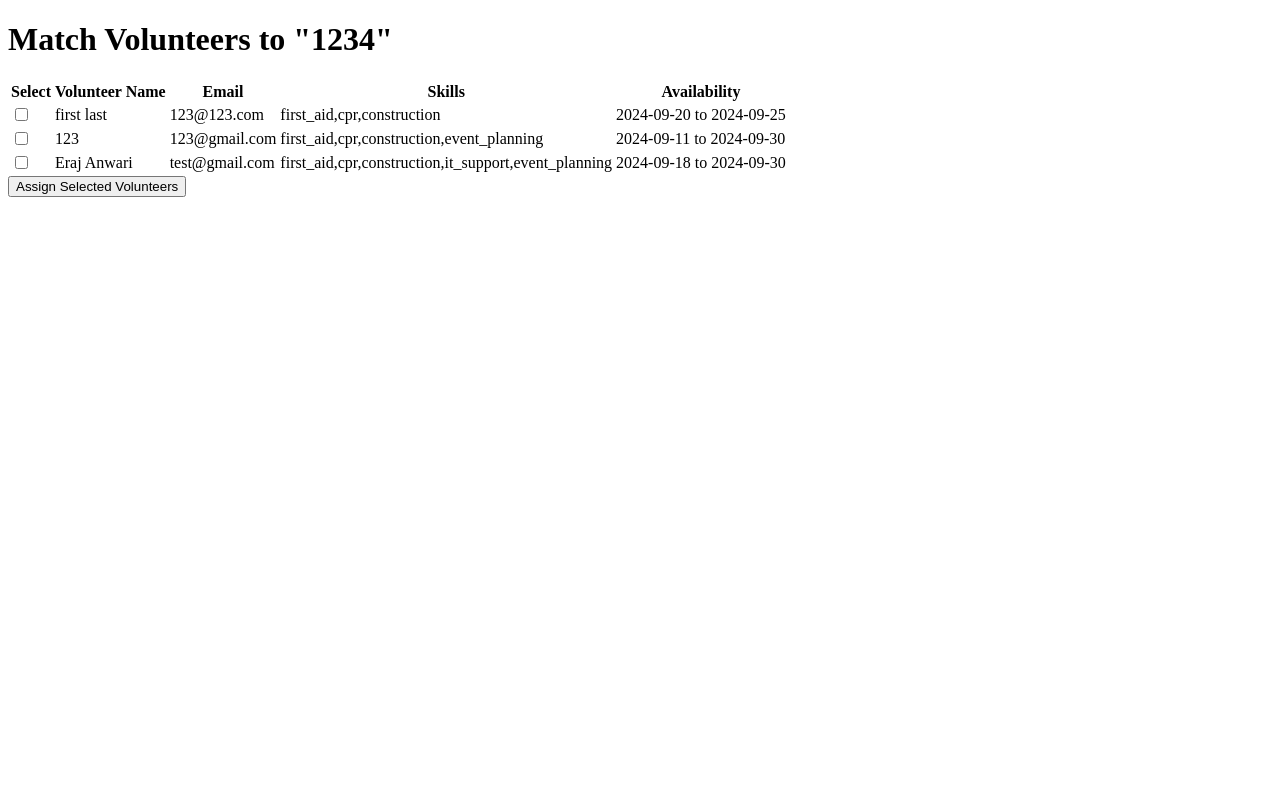
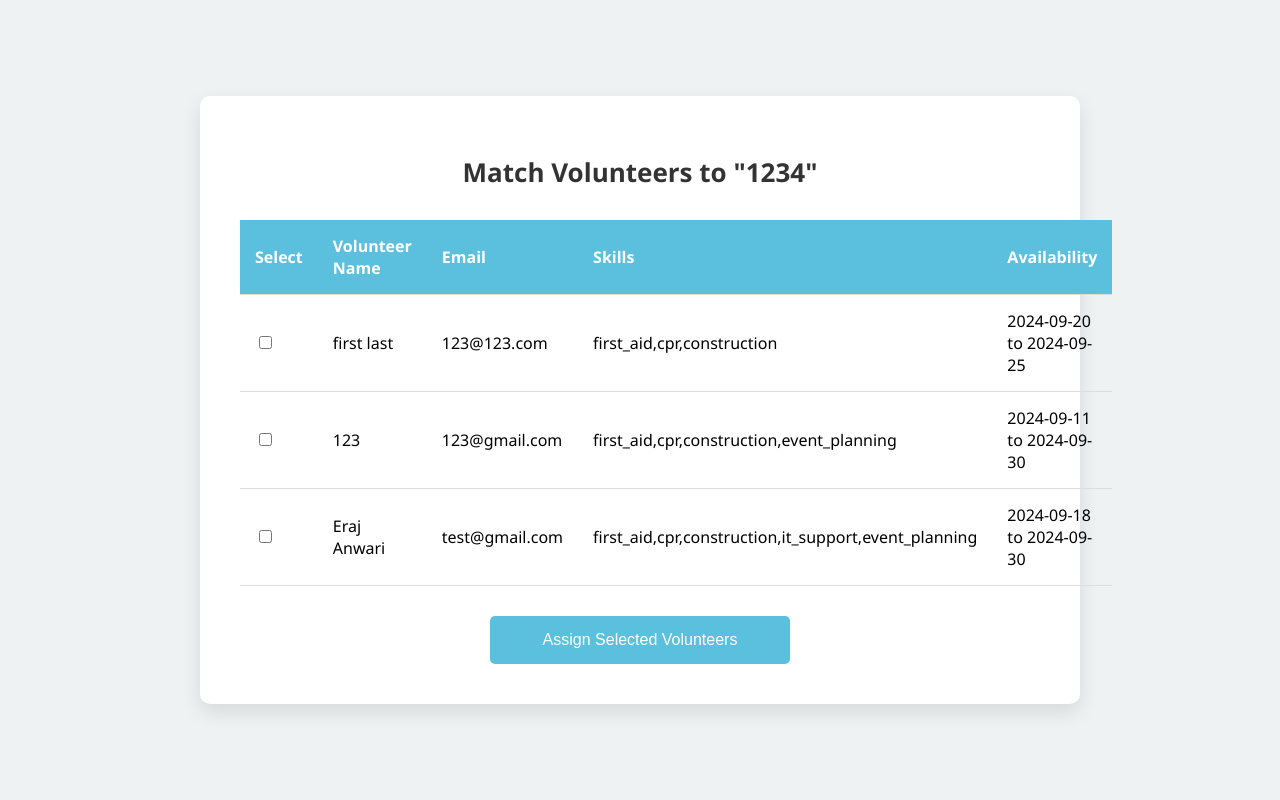
Before and after one commit to zzclark17/4353Fall24, a Flask app: page /match_volunteers/2 in a window 1280 px wide. Run offline with Flask 3, Linux system fonts and the light colour scheme; a user stored in the database is signed in.

Commit message:
Modifed MatchVolunteers Page .html

```diff
--- a/server.py
+++ b/server.py
@@ -46,7 +46,7 @@ def register():
         user_data = pd.DataFrame({
             'email': [email],
             'password': [hashed_password],
-            'role': [role]  # Automatically sets role as 'volunteer'
+            'role': [role]
         })
 
         user_data.to_sql('Users', engine, if_exists='append', index=False)
--- a/templates/match_volunteers.html
+++ b/templates/match_volunteers.html
@@ -2,10 +2,75 @@
 <html lang="en">
 <head>
     <meta charset="UTF-8">
+    <meta name="viewport" content="width=device-width, initial-scale=1.0">
     <title>Match Volunteers to {{ event.event_name }}</title>
-    <!-- Styles omitted for brevity -->
+    <style>
+        body {
+            font-family: 'Segoe UI', Tahoma, Geneva, Verdana, sans-serif;
+            background-color: #eef2f3;
+            display: flex;
+            justify-content: center;
+            align-items: center;
+            height: 100vh;
+            margin: 0;
+        }
+        .container {
+            background-color: #fff;
+            padding: 40px;
+            border-radius: 10px;
+            width: 100%;
+            max-width: 800px;
+            box-shadow: 0 8px 20px rgba(0, 0, 0, 0.1);
+            text-align: center;
+        }
+        .container h1 {
+            margin-bottom: 30px;
+            font-size: 26px;
+            color: #333;
+        }
+        table {
+            width: 100%;
+            border-collapse: collapse;
+            margin-bottom: 30px;
+        }
+        th, td {
+            padding: 15px;
+            text-align: left;
+            border-bottom: 1px solid #ddd;
+        }
+        th {
+            background-color: #5bc0de;
+            color: #fff;
+        }
+        tr:hover {
+            background-color: #f1f1f1;
+        }
+        .submit-button {
+            text-align: center;
+        }
+        .submit-button input[type="submit"] {
+            padding: 15px;
+            background-color: #5bc0de;
+            border: none;
+            border-radius: 5px;
+            color: #fff;
+            font-size: 16px;
+            cursor: pointer;
+            transition: background-color 0.3s ease;
+            width: 100%;
+            max-width: 300px;
+        }
+        .submit-button input[type="submit"]:hover {
+            background-color: #31b0d5;
+        }
+        .submit-button input[type="submit"]:focus {
+            outline: none;
+            box-shadow: 0 0 5px rgba(91, 192, 222, 0.6);
+        }
+    </style>
 </head>
 <body>
+    <div class="container">
         <h1>Match Volunteers to "{{ event.event_name }}"</h1>
         <form action="{{ url_for('match_volunteers', event_id=event.id) }}" method="post">
             <table>
@@ -36,5 +101,6 @@
                 <input type="submit" value="Assign Selected Volunteers">
             </div>
         </form>
+    </div>
 </body>
 </html>
```
Lines whose indentation alone changed are shown as unchanged.
